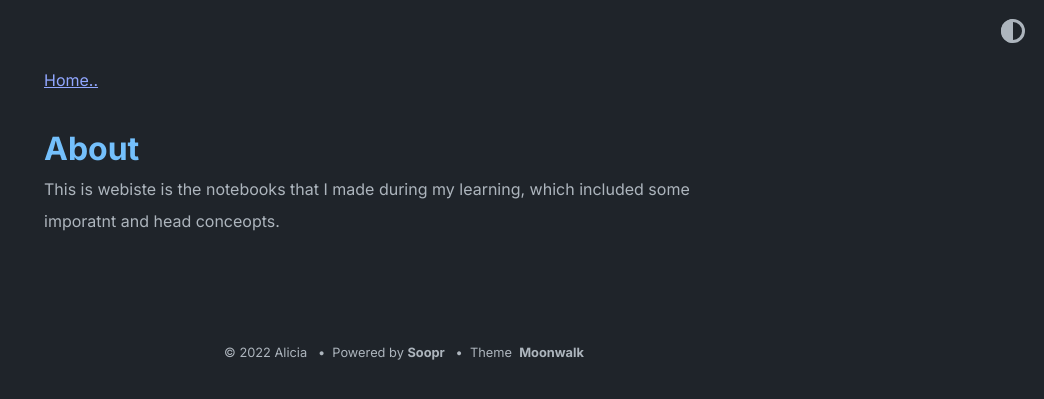
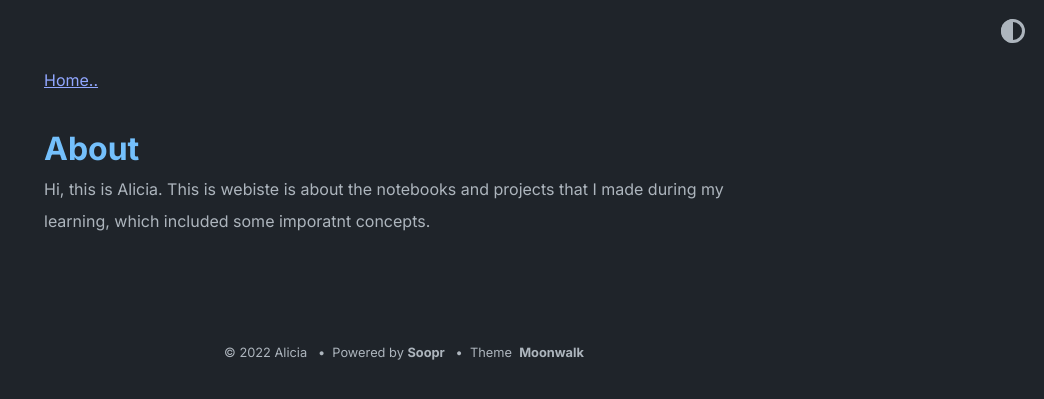
Before and after one commit to abhinavs/moonwalk, a Jekyll site: the page built from about.md, in a window 1280 px wide. Shown: the top 399 px of the page, without its empty margins (236-1280 px from the left). Built offline with Jekyll 4.4.1, drawn with Linux system fonts in a browser that asks for light colours.

Commit message:
Update about.md

```diff
--- a/about.md
+++ b/about.md
@@ -3,4 +3,4 @@ layout: post
 title: About
 ---
 
-This is webiste is the notebooks that I made during my learning, which included some imporatnt and head conceopts.
+Hi, this is Alicia. This is webiste is about the notebooks and projects that I made during my learning, which included some imporatnt concepts.
```
